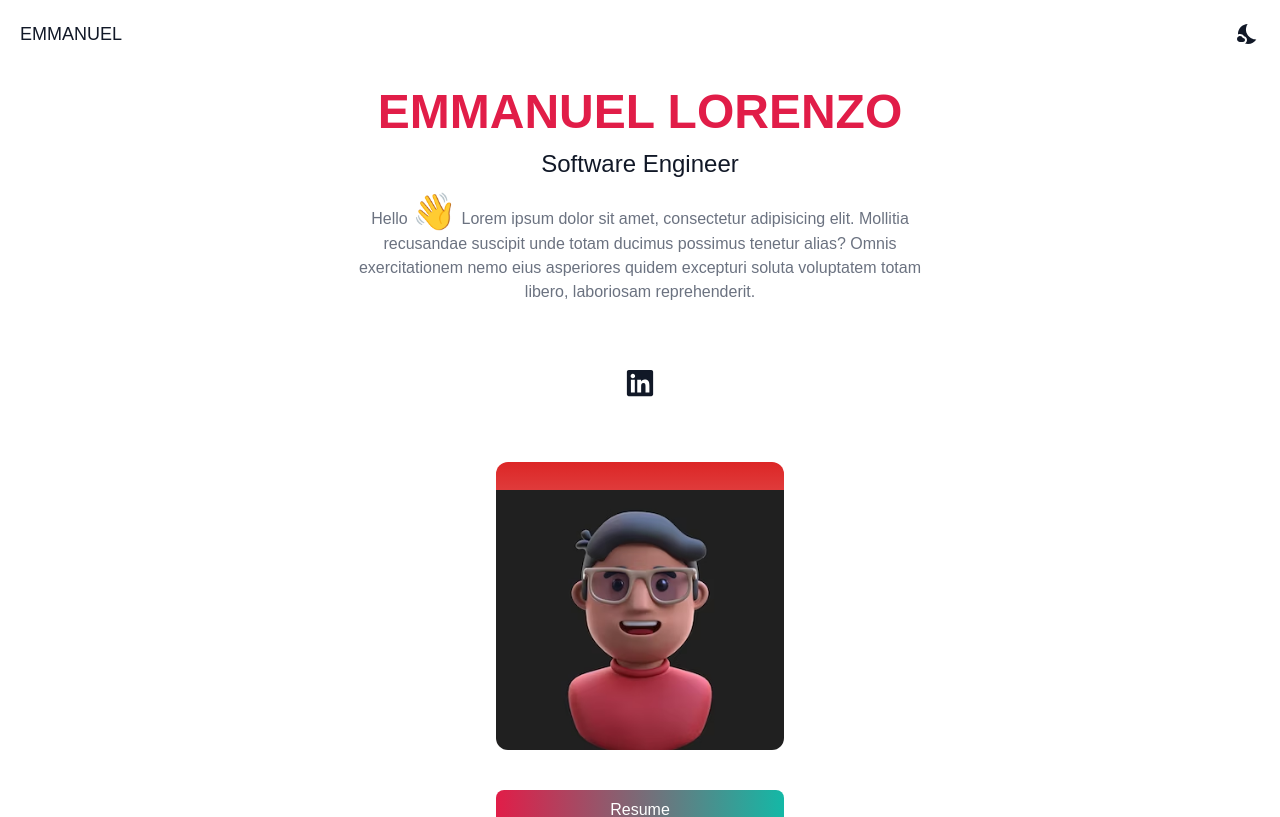
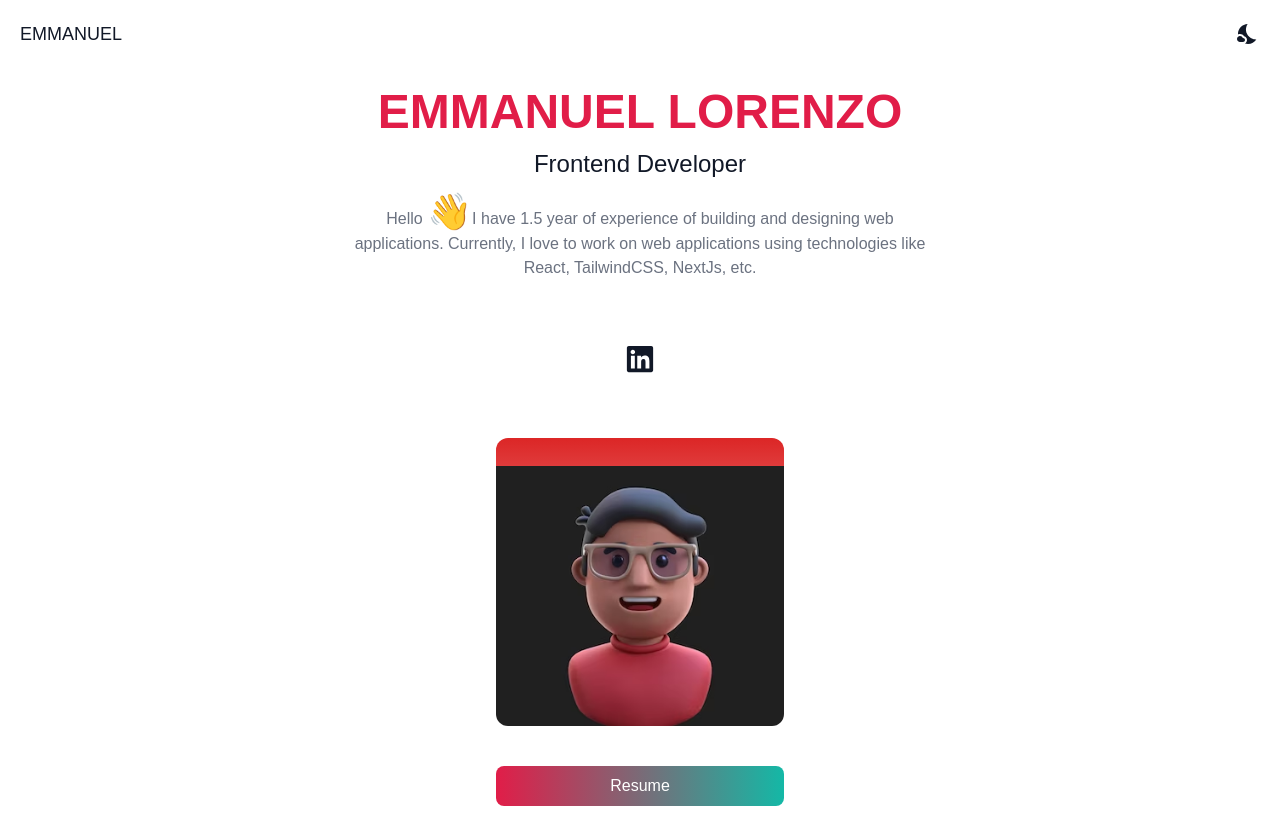
Before and after one commit to Emmanuel6093/portfolio-emmanuel, a React (Create React App) app: page / in a window 1280 px wide. Shown: the top 817 px of the page. Built offline with nearby package versions, Linux system fonts and the light colour scheme.

Commit message:
changed introduction on hero

```diff
--- a/src/components/Hero.jsx
+++ b/src/components/Hero.jsx
@@ -35,13 +35,9 @@ const Hero = () => {
       <h2 className="text-5xl text-rose-600 font-bold uppercase ">
         Emmanuel Lorenzo
       </h2>
-      <h3 className="py-3 text-2xl">Software Engineer</h3>
+      <h3 className="py-3 text-2xl">Frontend Developer</h3>
       <p className="max-w-xl font-light text-gray-500">
-        Hello <span className="animate-pulse text-4xl">👋</span> Lorem ipsum
-        dolor sit amet, consectetur adipisicing elit. Mollitia recusandae
-        suscipit unde totam ducimus possimus tenetur alias? Omnis exercitationem
-        nemo eius asperiores quidem excepturi soluta voluptatem totam libero,
-        laboriosam reprehenderit.
+        Hello <span className="animate-pulse text-4xl">👋</span>I have 1.5 year of experience of building and designing web applications. Currently, I love to work on web applications using technologies like React, TailwindCSS, NextJs, etc.
       </p>
 
       {/* social icons */}
```
Also changed, not shown: 1 other file (tests, documents, lock files or other folders).
